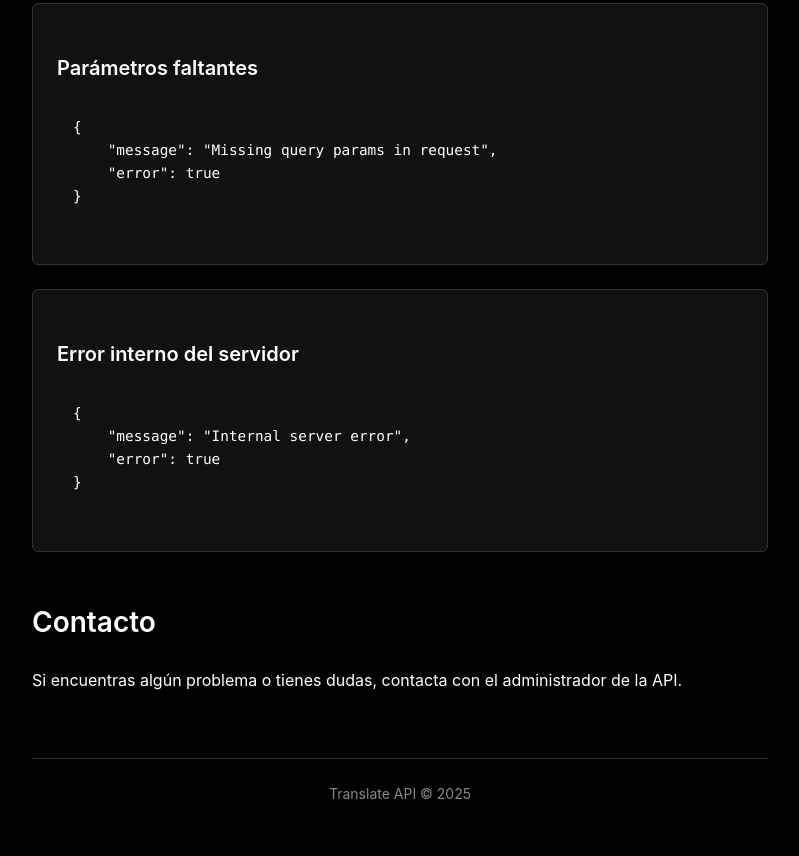
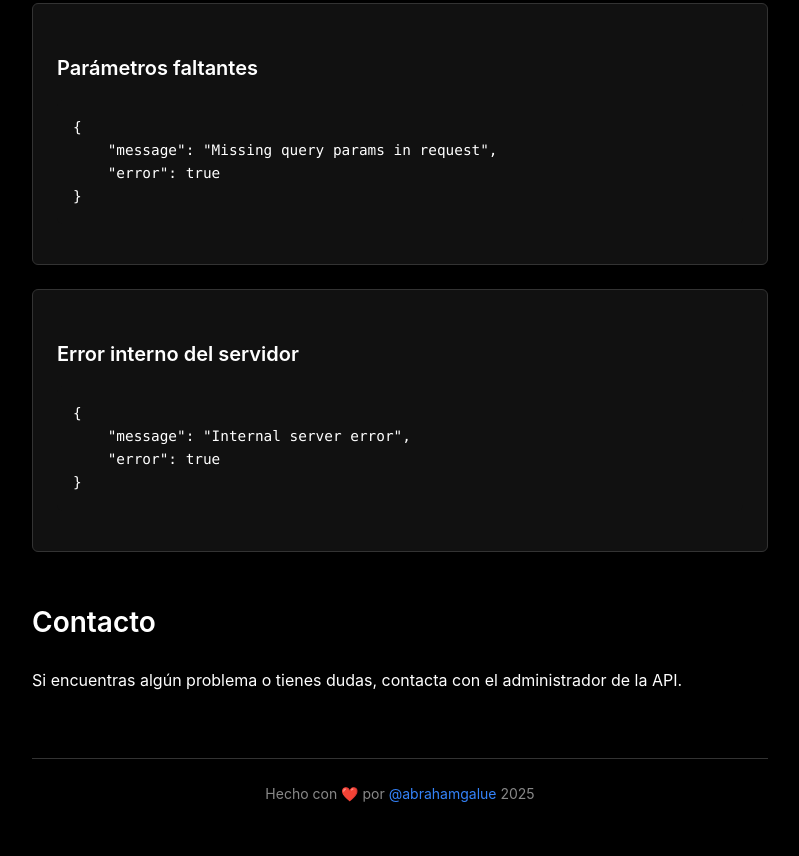
Before and after one commit to abrahamgalue/translate-api, a website: page api/static/index.html in a window 1280 px wide. Shown: the part 1104-1960 px from the top of the page, without its empty margins (240-1039 px from the left). Drawn offline with Linux system fonts and the light colour scheme.

Commit message:
Added creator's github link

```diff
--- a/api/static/index.html
+++ b/api/static/index.html
@@ -5,6 +5,7 @@
   <meta charset="UTF-8">
   <meta name="viewport" content="width=device-width, initial-scale=1.0">
   <title>API de Traducción - Documentación</title>
+  <link rel='icon' type='image/svg+xml' href='favicon.svg' />
   <style>
     :root {
       --font-sans: -apple-system, BlinkMacSystemFont, 'Segoe UI', Helvetica, Arial, sans-serif, 'Apple Color Emoji', 'Segoe UI Emoji', 'Segoe UI Symbol';
@@ -177,6 +178,11 @@
       text-align: center;
     }
 
+    .author-name {
+      color: #3483fa;
+      text-decoration: none;
+    }
+
     .description {
       color: var(--muted-foreground);
       margin-bottom: 1.5rem;
@@ -285,7 +291,7 @@
     </section>
 
     <footer>
-      <p>Translate API © <span id="current-year"></span></p>
+      <p>Hecho con ❤️ por <a href="https://github.com/abrahamgalue" target="_blank" class="author-name">@abrahamgalue</a> <span id="current-year"></span></p>
     </footer>
   </div>
 
```
